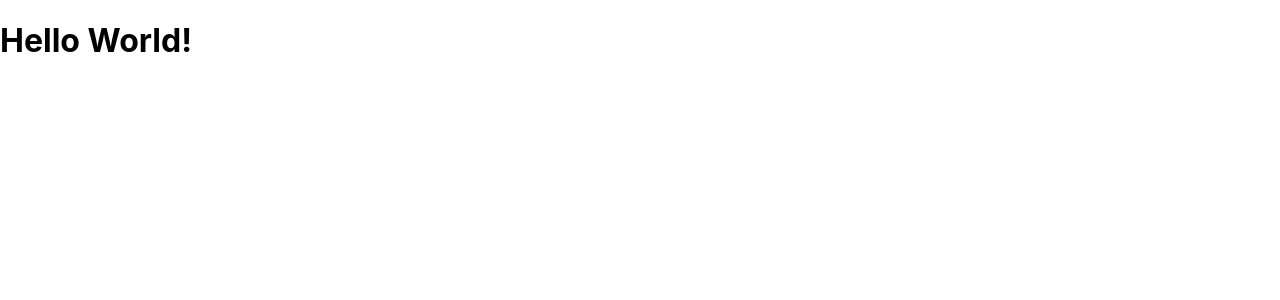
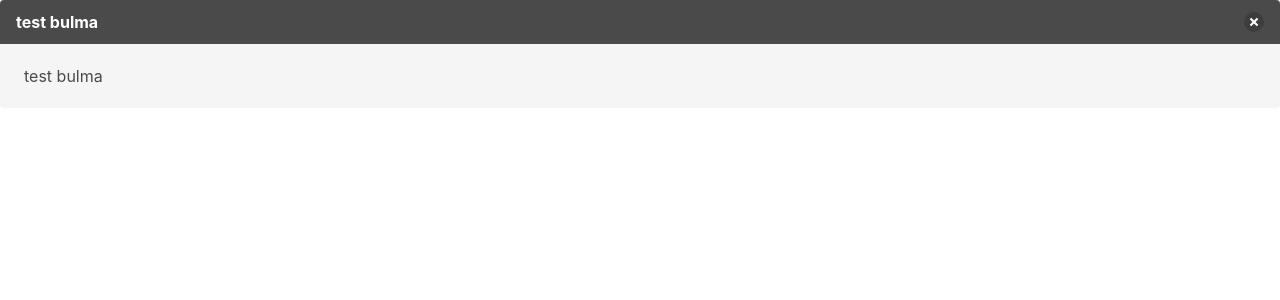
Before and after one commit to cl-lee/recipe-app, a React (Create React App) app: page / in a window 1280 px wide. Shown: the top 300 px of the page. Built offline with nearby package versions, Linux system fonts and the light colour scheme.

Commit message:
installed bulma and added import bulma codes

```diff
--- a/package.json
+++ b/package.json
@@ -7,6 +7,7 @@
     "@testing-library/jest-dom": "^5.16.5",
     "@testing-library/react": "^13.4.0",
     "@testing-library/user-event": "^13.5.0",
+    "bulma": "^0.9.4",
     "gh-pages": "^5.0.0",
     "react": "^18.2.0",
     "react-dom": "^18.2.0",
--- a/src/App.js
+++ b/src/App.js
@@ -1,14 +1,20 @@
-import './App.css';
-import '../src/Components/Home';
-import '../src/Components/MainPicture';
-import '../src/Components/Option1';
-import '../src/Components/Option2';
-import '../src/Components/Option3';
-
+import "./App.css";
+import "../src/Components/Home";
+import "../src/Components/MainPicture";
+import "../src/Components/Option1";
+import "../src/Components/Option2";
+import "../src/Components/Option3";
+import "bulma/css/bulma.css";
 
 function App() {
   return (
-   <h1>Hello World!</h1>
+    <article class="message">
+      <div class="message-header">
+        <p>test bulma</p>
+        <button class="delete" aria-label="delete"></button>
+      </div>
+      <div class="message-body">test bulma</div>
+    </article>
   );
 }
 
--- a/src/Components/Home.js
+++ b/src/Components/Home.js
@@ -2,7 +2,7 @@
 
 function Home() {
     return (
-        Something
+      <p>Something</p>
     );
   }
 
--- a/src/Components/MainPicture.js
+++ b/src/Components/MainPicture.js
@@ -2,7 +2,7 @@
 
 function MainPicture() {
     return (
-        Something
+      <p>Something</p>
     );
   }
 
--- a/src/Components/Option1.js
+++ b/src/Components/Option1.js
@@ -2,7 +2,7 @@
 
 function Option1() {
     return (
-        Something
+      <p>Something</p>
     );
   }
 
--- a/src/Components/Option2.js
+++ b/src/Components/Option2.js
@@ -2,7 +2,7 @@
 
 function Option2() {
     return (
-        Something
+      <p>Something</p>
     );
   }
 
--- a/src/Components/Option3.js
+++ b/src/Components/Option3.js
@@ -2,7 +2,7 @@
 
 function Option3() {
     return (
-        Something
+      <p>Something</p>
     );
   }
 
--- a/src/Components/Recipe.js
+++ b/src/Components/Recipe.js
@@ -2,7 +2,7 @@
 
 function Recipe() {
     return (
-        Something
+      <p>Something</p>
     );
   }
 
--- a/src/Components/ResultCarousel.js
+++ b/src/Components/ResultCarousel.js
@@ -2,7 +2,7 @@
 
 function ResultCarousel() {
     return (
-        Something
+      <p>Something</p>
     );
   }
 
--- a/src/index.js
+++ b/src/index.js
@@ -2,7 +2,6 @@
 import ReactDOM from 'react-dom/client';
 import './index.css';
 import App from './App';
-import reportWebVitals from './reportWebVitals';
 
 const root = ReactDOM.createRoot(document.getElementById('root'));
 root.render(
@@ -10,8 +9,3 @@
     <App />
   </React.StrictMode>
 );
-
-// If you want to start measuring performance in your app, pass a function
-// to log results (for example: reportWebVitals(console.log))
-// or send to an analytics endpoint. Learn more: https://bit.ly/CRA-vitals
-reportWebVitals();
--- a/src/reportWebVitals.js
+++ /dev/null
@@ -1,13 +0,0 @@
-const reportWebVitals = onPerfEntry => {
-  if (onPerfEntry && onPerfEntry instanceof Function) {
-    import('web-vitals').then(({ getCLS, getFID, getFCP, getLCP, getTTFB }) => {
-      getCLS(onPerfEntry);
-      getFID(onPerfEntry);
-      getFCP(onPerfEntry);
-      getLCP(onPerfEntry);
-      getTTFB(onPerfEntry);
-    });
-  }
-};
-
-export default reportWebVitals;
```
Also changed, not shown: src/setupTests.js (deleted, +0 -5 lines), 2 other files (tests, documents, lock files or other folders).
